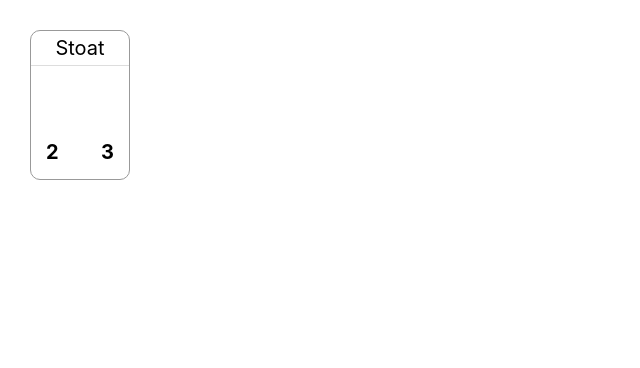
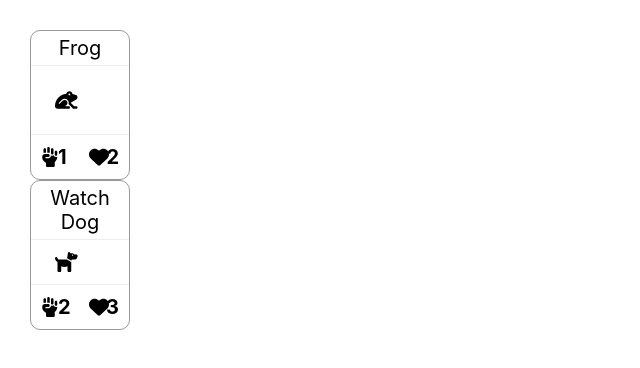
Before and after one commit to allofthenorthwood/card-game, a Next.js app: page / in a window 1280 px wide. Shown: the top 368 px of the page, without its empty margins (0-640 px from the left). Built offline with nearby package versions, Linux system fonts and the light colour scheme.

Commit message:
Add card libary

```diff
--- a/package.json
+++ b/package.json
@@ -8,6 +8,9 @@
     "lint": "next lint"
   },
   "dependencies": {
+    "@fortawesome/fontawesome-svg-core": "^1.3.0",
+    "@fortawesome/free-solid-svg-icons": "^6.0.0",
+    "@fortawesome/react-fontawesome": "^0.1.17",
     "@prisma/client": "^3.9.2",
     "next": "12.0.10",
     "react": "17.0.2",
--- a/pages/index.tsx
+++ b/pages/index.tsx
@@ -1,7 +1,8 @@
-import type { NextPage } from 'next'
-import Head from 'next/head'
+import type { NextPage } from "next";
+import Head from "next/head";
 import styled from "styled-components";
-import Card from "../src/components/card";
+import Card from "src/components/card";
+import cardLibary from "src/cardLibrary";
 
 const Home: NextPage = () => {
   return (
@@ -12,14 +13,24 @@ const Home: NextPage = () => {
         <link rel="icon" href="/favicon.ico" />
       </Head>
 
-      <Card title="Stoat" attack={2} health={3}/>
-
+      {Object.keys(cardLibary).map((cardId) => {
+        let cardData = cardLibary[cardId];
+        return (
+          <Card
+            key={cardId}
+            name={cardData.name}
+            attack={cardData.attack}
+            health={cardData.health}
+            icon={cardData.icon}
+          />
+        );
+      })}
     </Container>
-  )
-}
+  );
+};
 
 const Container = styled.div`
   padding: 30px;
 `;
 
-export default Home
+export default Home;
--- /dev/null
+++ b/src/cardLibrary.tsx
@@ -0,0 +1,53 @@
+import {
+  faHandFist,
+  faHeart,
+  faFrog,
+  faCat,
+  faOtter,
+  faDog,
+  faCrow,
+  faDove,
+  faDragon,
+  faHippo,
+  faFish,
+  faHorse,
+  faPaw,
+} from "@fortawesome/free-solid-svg-icons";
+
+export type CardType = {
+  name: string;
+  health: number;
+  attack: number;
+  icon?: any; //todo
+};
+
+const cardIcons = {
+  frog: faFrog,
+  crow: faCrow,
+  dog: faDog,
+  cat: faCat,
+  otter: faOtter,
+  hippo: faHippo,
+  horse: faHorse,
+  fish: faFish,
+  dragon: faDragon,
+  dove: faDove,
+};
+
+const cardLibrary: { [cardId: string]: CardType } = {
+  frog: {
+    name: "Frog",
+    attack: 1,
+    health: 2,
+    icon: faFrog,
+    // sigils: ["leap"]
+  },
+  dog: {
+    name: "Watch Dog",
+    attack: 2,
+    health: 3,
+    icon: faDog,
+  },
+};
+
+export default cardLibrary;
--- a/src/components/card.tsx
+++ b/src/components/card.tsx
@@ -1,24 +1,36 @@
 import styled from "styled-components";
+import { FontAwesomeIcon } from "@fortawesome/react-fontawesome";
+import { faHandFist, faHeart, faPaw } from "@fortawesome/free-solid-svg-icons";
+import { CardType } from "src/cardLibrary";
 
-type CardProps = {
-  title: string;
-  attack: number;
-  health: number;
-};
-
-const Card = ({ title, attack, health }: CardProps): JSX.Element => {
+const Card = ({ name, attack, health, icon }: CardType): JSX.Element => {
   return (
     <Container>
-      <Title>{title}</Title>
-
+      <Title>{name}</Title>
+      <CenterPanel>
+        <Icon>
+          <FontAwesomeIcon icon={icon ? icon : faPaw} />
+        </Icon>
+      </CenterPanel>
       <Footer>
-        <Stat>{attack}</Stat>
-        <Stat>{health}</Stat>
+        <Stat>
+          <StatIcon>
+            <FontAwesomeIcon icon={faHandFist} />
+          </StatIcon>
+          <StatVal>{attack}</StatVal>
+        </Stat>
+        <Stat>
+          <StatIcon>
+            <FontAwesomeIcon icon={faHeart} />
+          </StatIcon>
+          <StatVal>{health}</StatVal>
+        </Stat>
       </Footer>
     </Container>
   );
 };
 
+const border = "1px solid #eee";
 const Container = styled.div`
   border: 1px solid #999;
   width: 100px;
@@ -34,18 +46,37 @@ const Container = styled.div`
 const Title = styled.div`
   text-align: center;
   padding: 5px;
-  border-bottom: 1px solid #ddd;
+  border-bottom: ${border};
 `;
+
+const CenterPanel = styled.div`
+  flex-grow: 1;
+  align-items: center;
+  justify-content: center;
+  display: flex;
+`;
+const Icon = styled.div`
+  width: 50px;
+`;
+
 const Footer = styled.div`
-  flex-grow: 1;
   display: flex;
   align-items: flex-end;
   padding: 5px;
   justify-content: space-between;
+  border-top: ${border};
 `;
 const Stat = styled.div`
-  padding: 10px;
+  padding: 5px;
+  display: flex;
+  flex-direction: row;
   font-weight: bold;
+`;
+const StatVal = styled.div`
+  padding-left: 5px;
+`;
+const StatIcon = styled.div`
+  width: 12px;
 `;
 
 export default Card;
--- a/tsconfig.json
+++ b/tsconfig.json
@@ -13,7 +13,8 @@
     "resolveJsonModule": true,
     "isolatedModules": true,
     "jsx": "preserve",
-    "incremental": true
+    "incremental": true,
+    "baseUrl": "."
   },
   "include": ["next-env.d.ts", "**/*.ts", "**/*.tsx"],
   "exclude": ["node_modules"]
```
Also changed, not shown: 1 other file (tests, documents, lock files or other folders).
